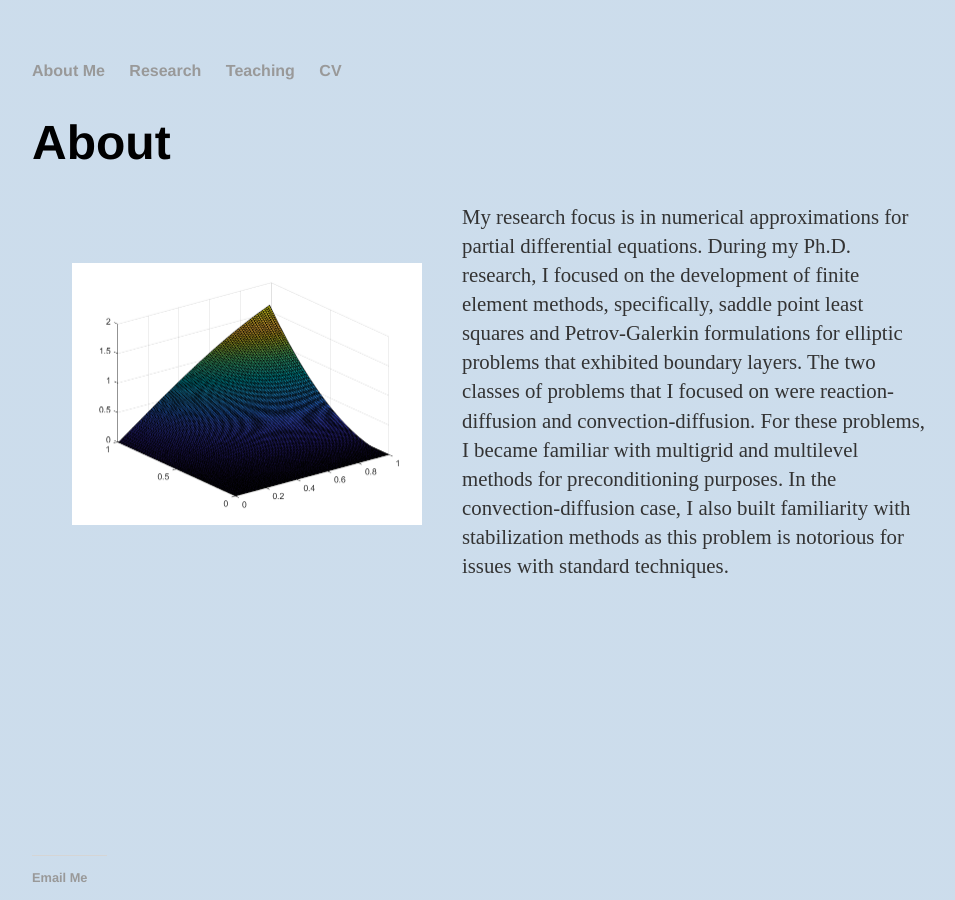
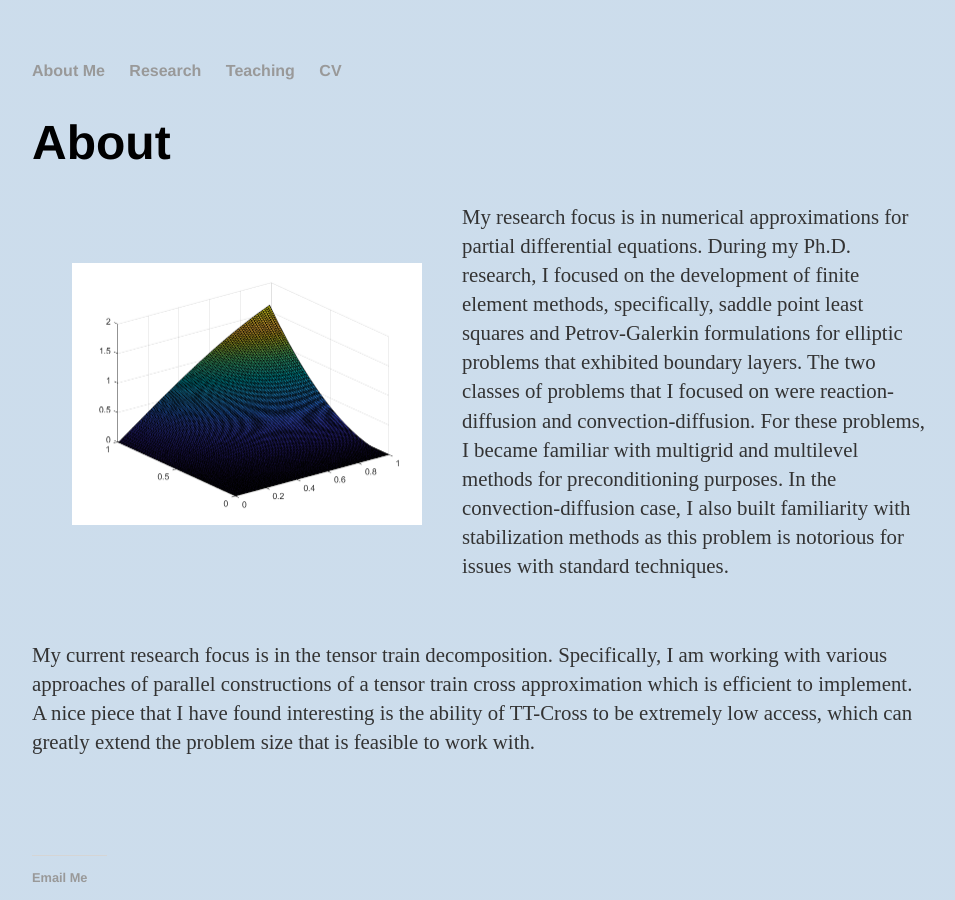
Before and after one commit to dhayes95/dhayes95.github.io, a Jekyll site: the page built from research/index.html, in a window 1280 px wide. Shown: the whole page, without its empty margins (160-1115 px from the left). Built offline with Jekyll 4.4.1, drawn with Linux system fonts in a browser that asks for light colours.

Commit message:
Update index.html

```diff
--- a/research/index.html
+++ b/research/index.html
@@ -12,5 +12,12 @@ title: Research Interest
 				focused on were reaction-diffusion and convection-diffusion. For these problems, I became familiar with multigrid and multilevel methods for preconditioning purposes.
 				In the convection-diffusion case, I also built familiarity with stabilization methods as this problem is notorious for issues with standard techniques.
 			</p>
+			<br>
+
+			<p>
+			My current research focus is in the tensor train decomposition. Specifically, I am working with various approaches of parallel constructions of a tensor train cross approximation which is
+				efficient to implement. A nice piece that I have found interesting is the ability of TT-Cross to be extremely low access, which can greatly extend the problem size that is feasible
+				to work with.
+			</p>
 
 		</div>
```
